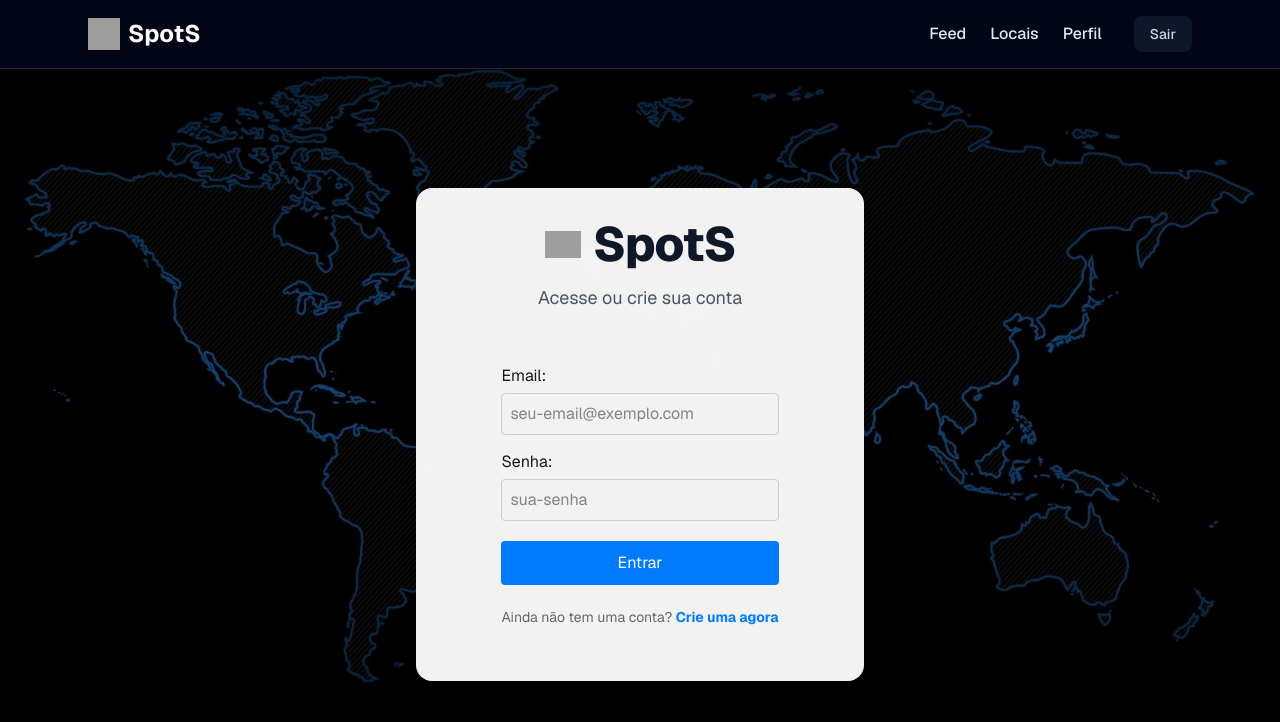
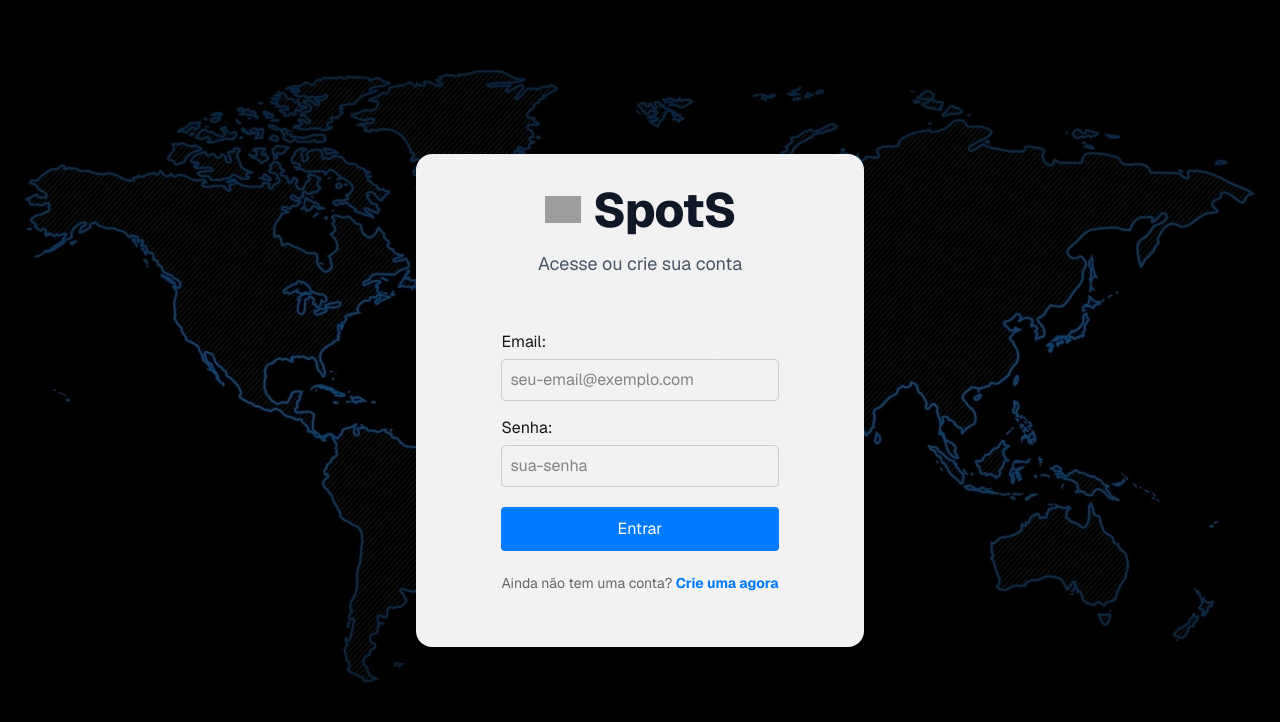
Before and after one commit to Alefe-M/Rede-Social-Web, a Next.js app in the folder spots/: page /login in a window 1280 px wide. Shown: the top 722 px of the page. Built offline with nearby package versions, Linux system fonts and the light colour scheme; grey boxes are pictures that could not be loaded.

Commit message:
Retirada do header na pagina de login + correçao cor do icone no login

```diff
--- a/spots/app/login/page.tsx
+++ b/spots/app/login/page.tsx
@@ -1,37 +1,27 @@
-import Header from '@/components/Ui/Header';
 import LoginForm from '@/components/Ui/LoginForm';
 import Image from 'next/image'; // Importamos o componente de imagem do Next.js
 
 export default function HomePage() {
   return (
-    // 1. Mudança: Adicionamos o plano de fundo na div principal.
-    // Usamos styles inline para o 'backgroundImage' apontar para a pasta public.
-    // As classes 'bg-cover' (cobre tudo) e 'bg-center' (centraliza) são do Tailwind.
+    // 1. Plano de fundo na div principal.
     <div
       className="min-h-screen flex flex-col bg-cover bg-center bg-no-repeat relative"
       style={{ backgroundImage: "url('/map-bg.jpg')" }} // <-- Caminho da sua imagem na pasta public
     >
 
-      {/* 2. Opcional: Adicionamos uma "camada" (overlay) escura sobre o mapa
+      {/* 2. Camada (overlay) escura sobre o mapa
           para garantir que o formulário branco tenha bom contraste. */}
       <div className="absolute inset-0 bg-black/50 dark:bg-black/70 z-0"></div>
 
-      {/* Header precisa de z-10 para ficar acima da camada escura */}
-      <div className="relative z-10">
-        <Header />
-      </div>
-
-      {/* Main também precisa de z-10 */}
+      {/* Main precisa de z-10 para ficar acima da camada escura */}
       <main className="flex-1 flex flex-col items-center justify-center p-6 md:p-12 relative z-10">
 
-        {/* Adicionei 'bg-white/90' e 'backdrop-blur' no container do form
-            para ele ficar levemente transparente e bonito contra o mapa. */}
+        {/* Container do form levemente transparente e com desfoque */}
         <div className="w-full max-w-md flex flex-col gap-8 bg-white/95 dark:bg-gray-950/90 p-8 rounded-2xl shadow-xl backdrop-blur-sm">
 
           <div className="text-center flex flex-col items-center gap-2">
 
-            {/* 3. Mudança: Container do Título com Ícone */}
-            {/* Usamos 'flex' e 'items-center' para alinhar o ícone e o texto na horizontal */}
+            {/* 3. Container do Título com Ícone */}
             <div className="flex items-center gap-3">
               {/* Usando o componente Image do Next.js para carregar o SVG */}
               <Image
@@ -39,7 +29,7 @@ export default function HomePage() {
                 alt="Ícone de localização"
                 width={36}          // Tamanho responsivo
                 height={36}
-                className="dark:invert" // Se for um SVG preto, inverta a cor no modo escuro
+                //className="dark:invert" // <-- REMOVIDO PARA MANTER O ÍCONE VERDE
               />
               <h1 className="text-4xl font-extrabold tracking-tight sm:text-5xl text-gray-900 dark:text-white">
                 SpotS
```
